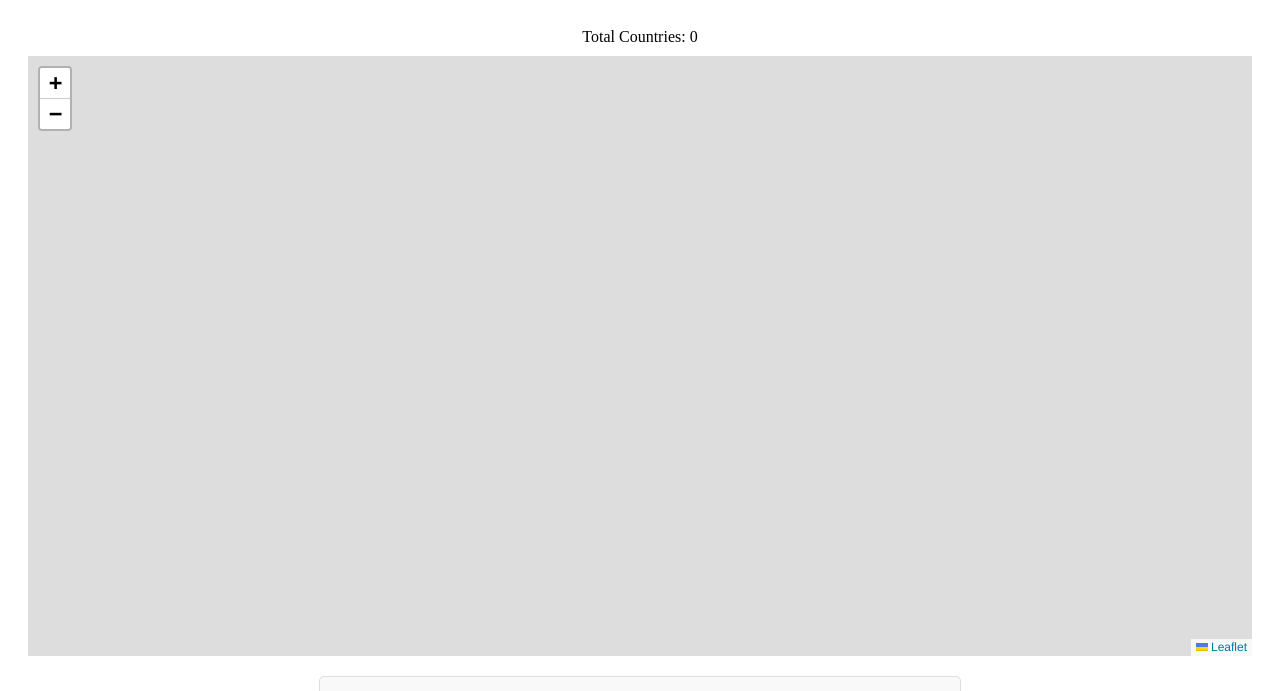
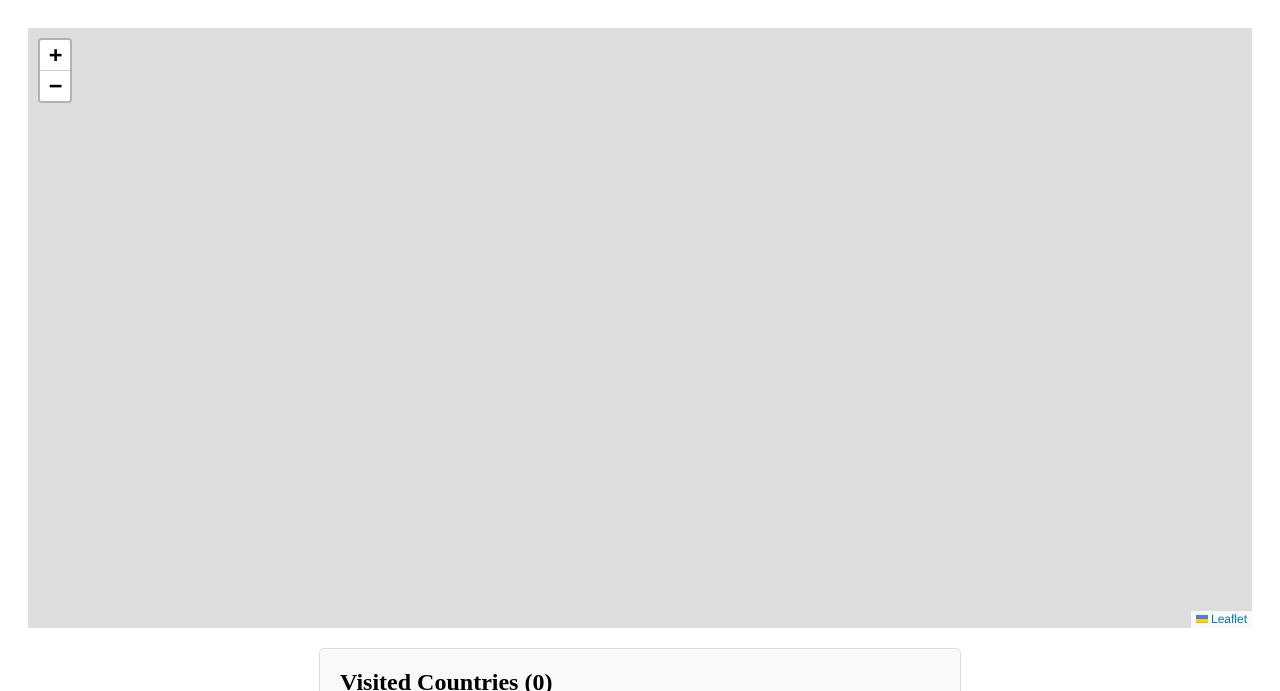
Before and after one commit to onrcrpk/visitedcountries, a plain HTML site: page index.html in a window 1280 px wide. Shown: the top 691 px of the page. Drawn offline with nearby package versions, Linux system fonts and the light colour scheme; no server answers.

Commit message:
Update index.html

```diff
--- a/index.html
+++ b/index.html
@@ -72,12 +72,13 @@
 </head>
 <body>
     <div id="map-container">
-        <div id="total-countries">Total Countries: <span id="total-count">0</span></div>
         <div id="map"></div>
         <div id="selected-countries">
-            <h2>Visited Countries</h2>
+            <h2>Visited Countries (<span id="total-count">0</span>)</h2>
             <ul id="country-list"></ul>
         </div>
+
+
     </div>
 
     <!-- Leaflet JavaScript -->
@@ -179,8 +180,10 @@
     const percentage = ((selectedCountries.length / totalCountries) * 100).toFixed(2);
 
     countryListElement.innerHTML = selectedCountries.map(country => `<li>${country}</li>`).join('');
-            totalCountElement.textContent = `${selectedCountries.length}/${totalCountries} (${percentage}%)`;
+    totalCountElement.textContent = selectedCountries.length;
 }
+
+
     </script>
 </body>
 </html>
```
Lines whose indentation alone changed are shown as unchanged.
